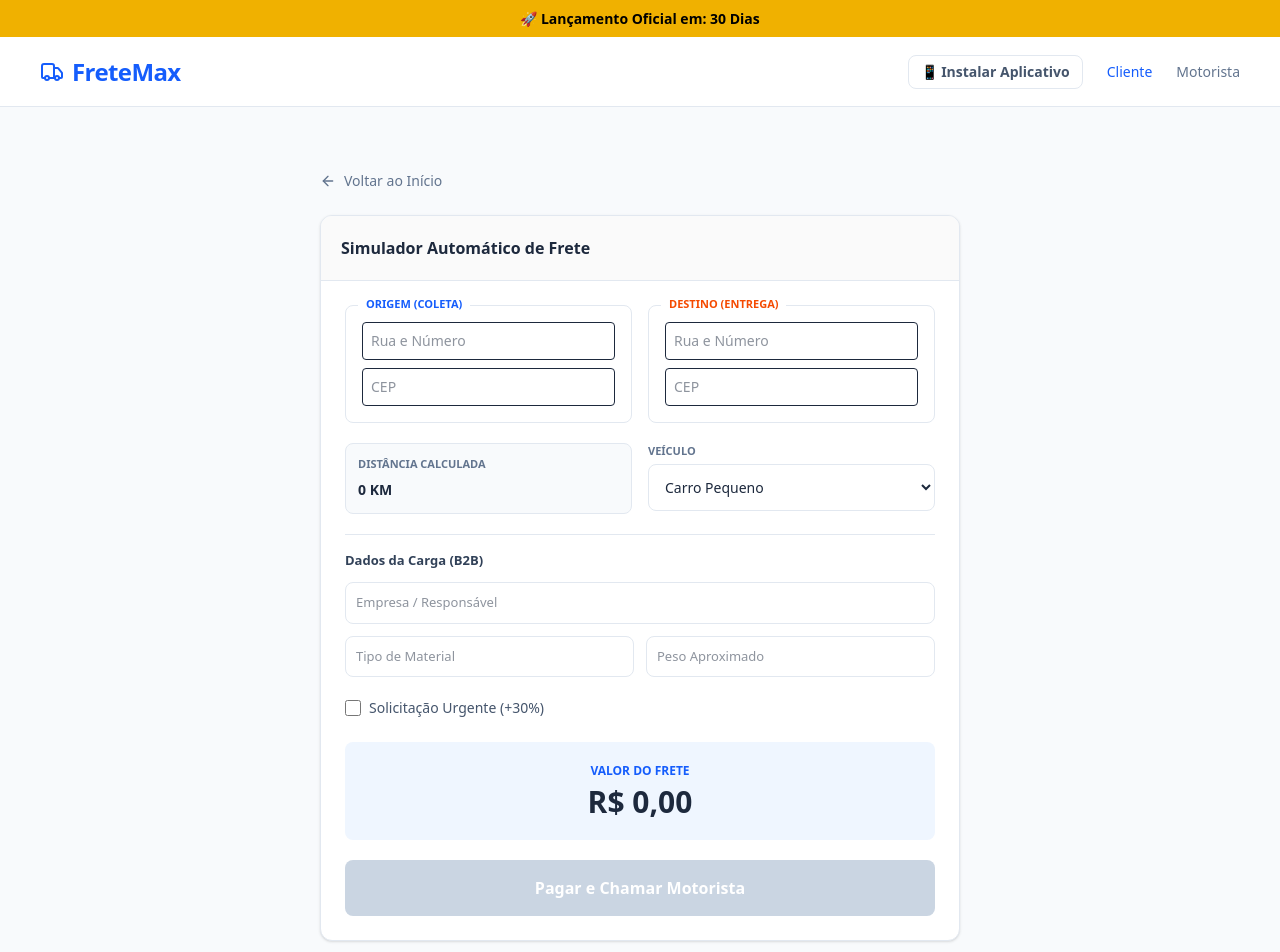
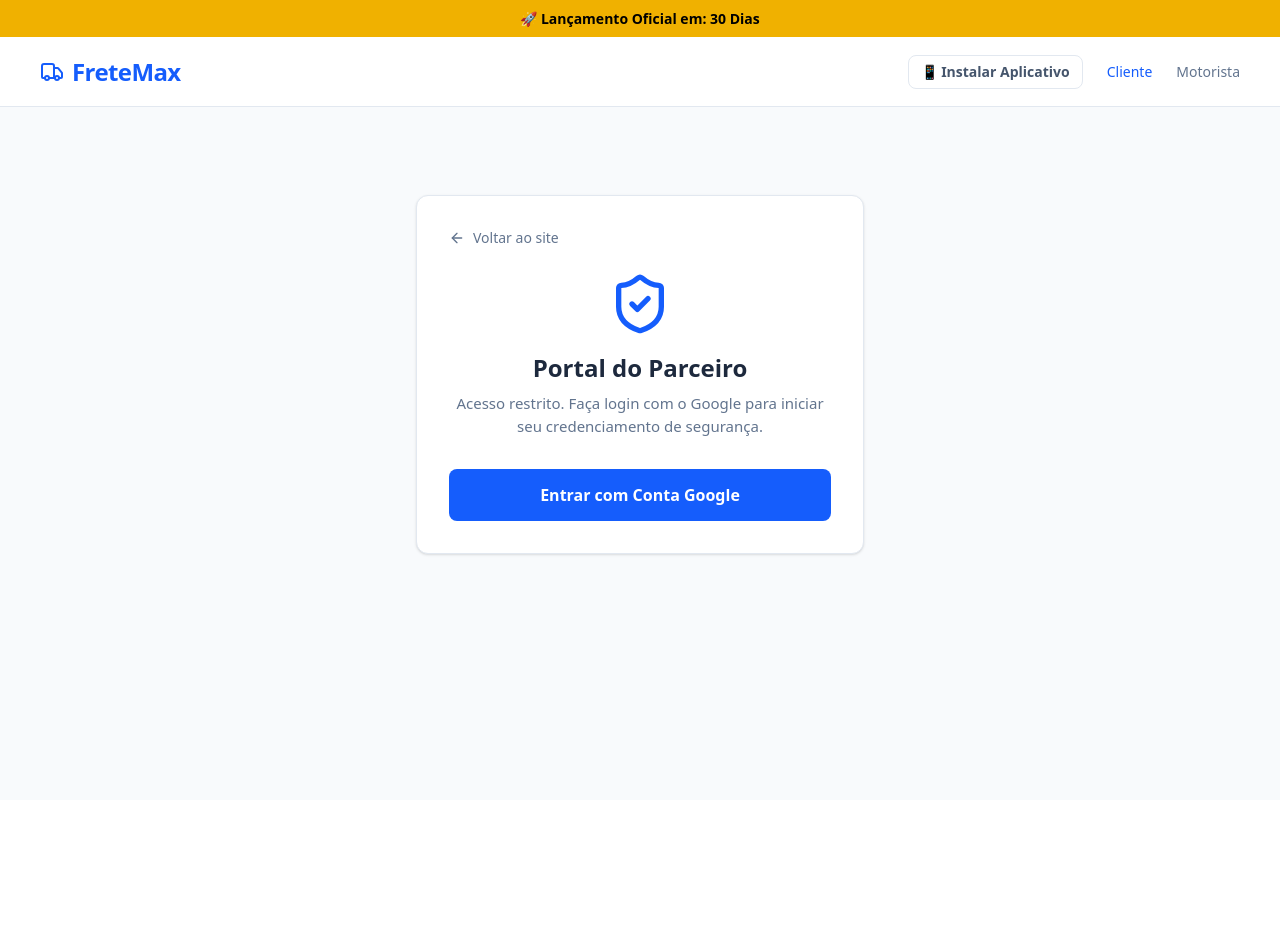
Before and after one commit to rodrigovtr38-hash/FRETEMAX, a React (Vite) app in the folder fretemax-projeto-final/: page /cliente in a window 1280 px wide. Shown: the top 952 px of the page. After the commit the page ends 800 px from the top, so only its background shows below. Built offline with nearby package versions, Linux system fonts and the light colour scheme.

Commit message:
Update Cliente.tsx

```diff
--- a/fretemax-projeto-final/src/pages/Cliente.tsx
+++ b/fretemax-projeto-final/src/pages/Cliente.tsx
@@ -1,251 +1,162 @@
-import { useState, useEffect } from 'react';
-import { db } from '../firebase';
-import { collection, addDoc, onSnapshot, doc, serverTimestamp, query, where, getDocs } from 'firebase/firestore';
-import { MapPin, CheckCircle2, MessageCircle, ArrowLeft, AlertTriangle } from 'lucide-react';
+import { useState } from 'react';
+import { auth, db } from '../firebase';
+import { signInWithPopup, GoogleAuthProvider } from 'firebase/auth';
+import { collection, addDoc, serverTimestamp } from 'firebase/firestore';
+import { ShieldCheck, UploadCloud, AlertCircle, ArrowLeft } from 'lucide-react';
 
-export default function Cliente() {
-  const [coletaRua, setColetaRua] = useState('');
-  const [coletaCep, setColetaCep] = useState('');
-  const [entregaRua, setEntregaRua] = useState('');
-  const [entregaCep, setEntregaCep] = useState('');
+// CORREÇÃO CIRÚRGICA: Criando o provider direto aqui para não depender do firebase.ts
+const provider = new GoogleAuthProvider();
 
-  const [autoDistance, setAutoDistance] = useState(0);
-  const [isCalculating, setIsCalculating] = useState(false);
+export default function Motorista() {
+  const [user, setUser] = useState<any>(null);
+  const [step, setStep] = useState(1);
+  const [isSubmitting, setIsSubmitting] = useState(false);
 
-  const [company, setCompany] = useState('');
-  const [material, setMaterial] = useState('');
-  const [weight, setWeight] = useState('');
+  const [form, setForm] = useState({
+    nome: '',
+    whatsapp: '',
+    placa: '',
+    renavam: '',
+    categoria: 'Carro Pequeno'
+  });
 
-  const [vehicle, setVehicle] = useState('Carro Pequeno');
-  const [urgent, setUrgent] = useState(false);
-
-  const [orderId, setOrderId] = useState<string | null>(null);
-  const [orderStatus, setOrderStatus] = useState<string | null>(null);
-  const [driverContact, setDriverContact] = useState<{name: string, phone: string} | null>(null);
-  const [availableDriverCount, setAvailableDriverCount] = useState<number | null>(null);
-
-  // BLINDAGEM MATEMÁTICA ABSOLUTA
-  const getMultiplier = (veh: string) => {
-    const v = String(veh || '').toLowerCase();
-    if (v.includes('utilitário') || v.includes('utilitario')) return 3;
-    if (v.includes('caminhão') || v.includes('caminhao')) return 5;
-    if (v.includes('carreta')) return 10;
-    return 2; // Padrão seguro para Carro Pequeno
-  };
-
-  const safeDistance = Number(autoDistance) || 0;
-  const multiplier = getMultiplier(vehicle);
-  const base = 20;
-
-  const valorMotorista = base + (safeDistance * multiplier);
-  let valorCliente = valorMotorista * 1.20; // Margem de 20%
-  if (urgent) {
-    valorCliente *= 1.30;
-  }
-
-  // TRAVA DE SEGURANÇA PARA A TELA NÃO FICAR BRANCA
-  const formatCurrency = (value: number) => {
-    if (!Number.isFinite(value)) return 'R$ 0,00';
-    return new Intl.NumberFormat('pt-BR', { style: 'currency', currency: 'BRL' }).format(value);
-  };
-
-  const handleCepChange = (e: React.ChangeEvent<HTMLInputElement>, setter: React.Dispatch<React.SetStateAction<string>>) => {
-    let v = e.target.value.replace(/\D/g, '');
-    if (v.length > 5) v = v.replace(/^(\d{5})(\d)/, '$1-$2');
-    setter(v.slice(0, 9));
-  };
-
-  useEffect(() => {
-    if (coletaCep.length === 9 && entregaCep.length === 9) {
-      setIsCalculating(true);
-      const timer = setTimeout(() => {
-        setAutoDistance(18.5);
-        setIsCalculating(false);
-      }, 1200);
-      return () => clearTimeout(timer);
-    } else {
-      setAutoDistance(0);
-    }
-  }, [coletaCep, entregaCep]);
-
-  useEffect(() => {
-    const fetchAvail = async () => {
-      if (!coletaCep || !vehicle || autoDistance <= 0) {
-        setAvailableDriverCount(null);
-        return;
-      }
-      try {
-        const q = query(collection(db, 'motoristas_cadastros'), where('categoria', '==', vehicle));
-        const snap = await getDocs(q);
-        setAvailableDriverCount(snap.docs.length);
-      } catch(e) {
-        setAvailableDriverCount(0);
-      }
-    }
-    fetchAvail();
-  }, [coletaCep, vehicle, autoDistance]);
-
-  useEffect(() => {
-    if (!orderId) return;
-    const unsubscribe = onSnapshot(doc(db, 'fretes', orderId), (snapshot) => {
-        if (snapshot.exists()) {
-          const data = snapshot.data();
-          setOrderStatus(data.status);
-          if (data.status === 'aceito') {
-            setDriverContact({
-              name: data.motoristaNome || 'Motorista',
-              phone: data.motoristaWhatsapp || '',
-            });
-          }
-        }
-      }
-    );
-    return () => unsubscribe();
-  }, [orderId]);
-
-  const handlePagar = async () => {
-    if (!coletaRua || !coletaCep || !entregaRua || !entregaCep || autoDistance <= 0) {
-      alert("Preencha todos os campos de endereço corretamente.");
-      return;
-    }
-
+  const handleLogin = async () => {
     try {
-      const docRef = await addDoc(collection(db, 'fretes'), {
-        cidadeOrigem: `${coletaRua}, CEP: ${coletaCep}`,
-        cidadeDestino: `${entregaRua}, CEP: ${entregaCep}`,
-        distancia: safeDistance,
-        veiculo: vehicle,
-        responsavel: company,
-        material: material,
-        peso: weight,
-        urgente: urgent,
-        valorMotorista,
-        valorCliente,
-        status: 'aguardando_motorista',
-        createdAt: serverTimestamp()
-      });
-      setOrderId(docRef.id);
-      setOrderStatus('aguardando_motorista');
+      const result = await signInWithPopup(auth, provider);
+      setUser(result.user);
     } catch (error) {
-      alert("Erro ao conectar com o banco. Tente novamente.");
+      console.error("Erro no login:", error);
     }
   };
 
-  if (orderStatus === 'aceito') {
+  const handleChange = (e: any) => {
+    setForm({ ...form, [e.target.name]: e.target.value });
+  };
+
+  const handleSubmit = async () => {
+    if (!form.nome || !form.placa || !form.renavam) {
+        alert("Compliance: Preencha todos os dados obrigatórios do veículo.");
+        return;
+    }
+    setIsSubmitting(true);
+    try {
+      await addDoc(collection(db, 'motoristas_cadastros'), {
+        ...form,
+        email: user.email,
+        status: 'pendente_aprovacao',
+        createdAt: serverTimestamp(),
+      });
+      setStep(3);
+    } catch (error) {
+      console.error("Erro ao salvar:", error);
+      alert("Erro de conexão. Tente novamente.");
+    } finally {
+      setIsSubmitting(false);
+    }
+  };
+
+  // TELA 0: LOGIN INICIAL
+  if (!user) {
     return (
-      <div className="max-w-md mx-auto mt-10 bg-white rounded-xl border border-slate-200 shadow-sm overflow-hidden flex flex-col pt-8">
-        <div className="p-6 flex flex-col items-center text-center gap-6 animate-in fade-in">
-          <div className="w-16 h-16 bg-[#dcfce7] text-[#166534] rounded-full flex items-center justify-center">
-            <CheckCircle2 className="w-8 h-8" />
+      <div className="max-w-md mx-auto mt-12 bg-white p-8 rounded-xl shadow-sm border border-slate-200 text-center">
+        <button onClick={() => window.location.href = '/'} className="flex items-center gap-2 text-slate-500 hover:text-slate-800 transition-colors mb-6 font-medium text-sm">
+            <ArrowLeft className="w-4 h-4" /> Voltar ao site
+        </button>
+        <ShieldCheck className="w-16 h-16 text-blue-600 mx-auto mb-4" />
+        <h1 className="text-2xl font-bold text-slate-800 mb-2">Portal do Parceiro</h1>
+        <p className="text-slate-500 mb-8 text-[15px]">Acesso restrito. Faça login com o Google para iniciar seu credenciamento de segurança.</p>
+        <button onClick={handleLogin} className="w-full bg-blue-600 text-white font-bold py-3.5 px-4 rounded-lg hover:bg-blue-700 transition-colors">
+          Entrar com Conta Google
+        </button>
+      </div>
+    );
+  }
+
+  // ETAPA 1: DADOS DO VEÍCULO
+  if (step === 1) {
+    return (
+      <div className="max-w-md mx-auto mt-10 bg-white p-6 rounded-xl shadow-sm border border-slate-200">
+        <h2 className="text-[18px] font-bold text-slate-800 mb-1">Etapa 1: Dados Oficiais</h2>
+        <p className="text-sm text-slate-500 mb-5">Preencha os dados exatos do documento.</p>
+        <div className="space-y-4">
+          <div>
+              <label className="block text-[12px] font-bold text-slate-500 mb-1 uppercase">Nome Completo</label>
+              <input name="nome" placeholder="Igual à CNH" onChange={handleChange} className="w-full p-3 border-[1.5px] border-slate-200 rounded-lg text-sm focus:border-blue-600 focus:outline-none" />
           </div>
           <div>
-            <h2 className="text-[18px] font-bold text-slate-800">🚚 Motorista a caminho!</h2>
-            <p className="text-slate-500 mt-2 text-sm">Seu frete foi aceito.</p>
+              <label className="block text-[12px] font-bold text-slate-500 mb-1 uppercase">WhatsApp</label>
+              <input name="whatsapp" placeholder="(00) 00000-0000" onChange={handleChange} className="w-full p-3 border-[1.5px] border-slate-200 rounded-lg text-sm focus:border-blue-600 focus:outline-none" />
           </div>
-          {driverContact && driverContact.phone && (
-            <a href={`https://wa.me/55${driverContact.phone.replace(/[^0-9]/g, '')}`} target="_blank" rel="noopener noreferrer" className="w-full mt-2 p-[14px] flex items-center justify-center gap-2 bg-[#25d366] text-white font-semibold rounded-lg hover:opacity-90">
-              <MessageCircle className="w-5 h-5" /> Falar com {driverContact.name}
-            </a>
-          )}
+          <div className="grid grid-cols-2 gap-3">
+              <div>
+                  <label className="block text-[12px] font-bold text-slate-500 mb-1 uppercase">Placa</label>
+                  <input name="placa" placeholder="ABC-1234" onChange={handleChange} className="w-full p-3 border-[1.5px] border-slate-200 rounded-lg uppercase text-sm focus:border-blue-600 focus:outline-none" />
+              </div>
+              <div>
+                  <label className="block text-[12px] font-bold text-slate-500 mb-1 uppercase">RENAVAM</label>
+                  <input name="renavam" placeholder="0000000000" onChange={handleChange} className="w-full p-3 border-[1.5px] border-slate-200 rounded-lg text-sm focus:border-blue-600 focus:outline-none" />
+              </div>
+          </div>
+          <div>
+              <label className="block text-[12px] font-bold text-slate-500 mb-1 uppercase">Categoria do Veículo</label>
+              <select name="categoria" onChange={handleChange} className="w-full p-3 border-[1.5px] border-slate-200 rounded-lg bg-white text-sm focus:border-blue-600 focus:outline-none">
+                <option value="Carro Pequeno">Carro Pequeno</option>
+                <option value="Utilitário">Utilitário (Fiorino, Kangoo)</option>
+                <option value="Caminhão 3/4">Caminhão 3/4</option>
+                <option value="Carreta">Carreta (Até 30 Toneladas)</option>
+              </select>
+          </div>
+          <button onClick={() => setStep(2)} className="w-full bg-slate-800 text-white font-bold py-3.5 rounded-lg mt-2 hover:bg-slate-900 transition-colors">
+              Continuar para Documentos
+          </button>
         </div>
       </div>
     );
   }
 
-  if (orderStatus === 'aguardando_motorista') {
+  // ETAPA 2: UPLOAD DE DOCUMENTOS
+  if (step === 2) {
     return (
-      <div className="max-w-md mx-auto mt-10 bg-white rounded-xl border border-slate-200 shadow-sm overflow-hidden">
-        <div className="p-5 border-b border-slate-200 bg-slate-50 flex justify-between items-center">
-          <h2 className="text-[16px] font-semibold text-slate-800">Status do Frete</h2>
-          <span className="px-3 py-1 rounded-full text-[12px] font-bold bg-[#fef3c7] text-[#92400e]">Buscando...</span>
-        </div>
-        <div className="p-8 flex flex-col items-center text-center gap-4">
-          <MapPin className="w-10 h-10 text-blue-600 animate-bounce" />
-          <p className="text-[16px] font-semibold text-slate-800">Procurando motoristas na região...</p>
-          <div className="w-full h-2 bg-slate-100 rounded-full mt-4 overflow-hidden">
-            <div className="w-1/2 h-full bg-blue-600 animate-pulse"></div>
-          </div>
-        </div>
+      <div className="max-w-md mx-auto mt-10 bg-white p-6 rounded-xl shadow-sm border border-slate-200">
+         <h2 className="text-[18px] font-bold text-slate-800 mb-1">Etapa Final: Documentação</h2>
+         <p className="text-sm text-slate-500 mb-5">Envie fotos legíveis para a análise de segurança.</p>
+         <div className="space-y-4">
+            <div className="border-2 border-dashed border-slate-300 p-6 rounded-lg text-center cursor-pointer hover:bg-slate-50 transition-colors">
+                <UploadCloud className="w-8 h-8 text-blue-500 mx-auto mb-2" />
+                <p className="text-[15px] font-bold text-slate-700">Foto da CNH</p>
+                <p className="text-[12px] text-slate-500 mb-3">Tire do documento fora do plástico</p>
+                <input type="file" className="text-sm w-full file:mr-4 file:py-2 file:px-4 file:rounded-full file:border-0 file:text-sm file:font-semibold file:bg-blue-50 file:text-blue-700 hover:file:bg-blue-100" />
+            </div>
+            <div className="border-2 border-dashed border-slate-300 p-6 rounded-lg text-center cursor-pointer hover:bg-slate-50 transition-colors">
+                <UploadCloud className="w-8 h-8 text-blue-500 mx-auto mb-2" />
+                <p className="text-[15px] font-bold text-slate-700">Documento do Carro (CRLV)</p>
+                <p className="text-[12px] text-slate-500 mb-3">Pode ser o documento digital (PDF/Print)</p>
+                <input type="file" className="text-sm w-full file:mr-4 file:py-2 file:px-4 file:rounded-full file:border-0 file:text-sm file:font-semibold file:bg-blue-50 file:text-blue-700 hover:file:bg-blue-100" />
+            </div>
+            <button onClick={handleSubmit} disabled={isSubmitting} className="w-full bg-green-600 text-white font-bold py-3.5 rounded-lg hover:bg-green-700 transition-colors mt-4">
+                {isSubmitting ? 'Criptografando dados...' : 'Enviar para Análise de Segurança'}
+            </button>
+            <button onClick={() => setStep(1)} className="w-full text-slate-500 text-sm font-medium hover:text-slate-700 py-2">
+                Voltar e corrigir dados
+            </button>
+         </div>
       </div>
     );
   }
 
+  // TELA FINAL: COMPLIANCE
   return (
-    <div className="max-w-2xl mx-auto px-4 py-6">
-      <button onClick={() => window.location.href = '/'} className="flex items-center gap-2 text-slate-500 hover:text-slate-800 mb-6 font-medium text-sm">
-        <ArrowLeft className="w-4 h-4" /> Voltar ao Início
-      </button>
-
-      <div className="bg-white rounded-xl border border-slate-200 shadow-sm overflow-hidden">
-        <div className="p-5 border-b border-slate-200 bg-neutral-50"><h2 className="text-[16px] font-semibold text-slate-800">Simulador Automático de Frete</h2></div>
-        <div className="p-6 space-y-5">
-
-          <div className="grid grid-cols-1 md:grid-cols-2 gap-4">
-            <div className="p-4 border-[1.5px] border-slate-200 rounded-lg relative">
-              <span className="absolute -top-[10px] left-3 bg-white px-2 text-[11px] font-bold uppercase text-blue-600">Origem (Coleta)</span>
-              <input className="w-full p-2 mb-2 border-[1.5px] rounded text-sm focus:border-blue-600 outline-none" placeholder="Rua e Número" value={coletaRua} onChange={e => setColetaRua(e.target.value)} />
-              <input className="w-full p-2 border-[1.5px] rounded text-sm focus:border-blue-600 outline-none" placeholder="CEP" value={coletaCep} onChange={e => handleCepChange(e, setColetaCep)} maxLength={9} />
-            </div>
-            <div className="p-4 border-[1.5px] border-slate-200 rounded-lg relative">
-              <span className="absolute -top-[10px] left-3 bg-white px-2 text-[11px] font-bold uppercase text-orange-600">Destino (Entrega)</span>
-              <input className="w-full p-2 mb-2 border-[1.5px] rounded text-sm focus:border-blue-600 outline-none" placeholder="Rua e Número" value={entregaRua} onChange={e => setEntregaRua(e.target.value)} />
-              <input className="w-full p-2 border-[1.5px] rounded text-sm focus:border-blue-600 outline-none" placeholder="CEP" value={entregaCep} onChange={e => handleCepChange(e, setEntregaCep)} maxLength={9} />
-            </div>
-          </div>
-
-          <div className="grid grid-cols-2 gap-4">
-            <div className="p-3 border-[1.5px] border-slate-200 rounded-lg bg-slate-50">
-              <label className="block text-[11px] font-bold text-slate-500 mb-1 uppercase">Distância Calculada</label>
-              {isCalculating ? <span className="text-blue-600 text-sm font-bold animate-pulse">Calculando...</span> : <span className="text-slate-800 text-sm font-bold">{safeDistance} KM</span>}
-            </div>
-            <div>
-              <label className="block text-[11px] font-bold text-slate-500 mb-1 uppercase">Veículo</label>
-              <select className="w-full p-3 border-[1.5px] border-slate-200 rounded-lg bg-white text-sm outline-none focus:border-blue-600" value={vehicle} onChange={e => setVehicle(e.target.value)}>
-                <option value="Carro Pequeno">Carro Pequeno</option>
-                <option value="Utilitário">Utilitário (Fiorino, Kangoo)</option>
-                <option value="Caminhão 3/4">Caminhão 3/4</option>
-                <option value="Carreta">Carreta (Até 30t)</option>
-              </select>
-            </div>
-          </div>
-
-          <div className="border-t border-slate-200 pt-4 mt-2">
-            <h3 className="text-[13px] font-bold text-slate-700 mb-3">Dados da Carga (B2B)</h3>
-            <div className="space-y-3">
-              <div>
-                <input className="w-full p-2.5 border-[1.5px] border-slate-200 rounded-lg text-[13px] focus:border-blue-600 outline-none" placeholder="Empresa / Responsável" value={company} onChange={e => setCompany(e.target.value)} />
-              </div>
-              <div className="grid grid-cols-2 gap-3">
-                <input className="w-full p-2.5 border-[1.5px] border-slate-200 rounded-lg text-[13px] focus:border-blue-600 outline-none" placeholder="Tipo de Material" value={material} onChange={e => setMaterial(e.target.value)} />
-                <input className="w-full p-2.5 border-[1.5px] border-slate-200 rounded-lg text-[13px] focus:border-blue-600 outline-none" placeholder="Peso Aproximado" value={weight} onChange={e => setWeight(e.target.value)} />
-              </div>
-            </div>
-          </div>
-
-          {availableDriverCount !== null && safeDistance > 0 && (
-            <div className={`p-3 rounded-lg text-[13px] font-medium border flex items-center gap-2 ${availableDriverCount > 0 ? 'bg-green-50 border-green-200 text-green-700' : 'bg-yellow-50 border-yellow-200 text-yellow-700'}`}>
-              <AlertTriangle className="w-4 h-4" />
-              {availableDriverCount > 0 ? `${availableDriverCount} motoristas na região` : 'Poucos motoristas disponíveis (1)'}
-            </div>
-          )}
-
-          <div className="flex items-center gap-2 text-[14px] text-slate-600 font-medium">
-            <input type="checkbox" checked={urgent} onChange={e => setUrgent(e.target.checked)} className="w-4 h-4 rounded border-slate-300 text-blue-600" />
-            <span>Solicitação Urgente (+30%)</span>
-          </div>
-
-          <div className="bg-[#eff6ff] p-5 rounded-lg text-center mt-6">
-            <p className="text-[12px] font-bold text-blue-600 uppercase">Valor do Frete</p>
-            <p className="text-3xl font-black text-slate-800 mt-1">
-               {safeDistance > 0 ? formatCurrency(valorCliente) : 'R$ 0,00'}
-            </p>
-          </div>
-
-          <button onClick={handlePagar} disabled={safeDistance <= 0} className="w-full bg-blue-600 text-white font-bold py-4 rounded-lg hover:bg-blue-700 transition-colors disabled:bg-slate-300">
-            Pagar e Chamar Motorista
-          </button>
-        </div>
+    <div className="max-w-md mx-auto mt-12 bg-white p-8 rounded-xl shadow-sm border border-slate-200 text-center animate-in fade-in zoom-in duration-300">
+      <AlertCircle className="w-16 h-16 text-yellow-500 mx-auto mb-4" />
+      <h2 className="text-[22px] font-bold text-slate-800 mb-2">Conta em Análise</h2>
+      <p className="text-slate-600 text-[15px] leading-relaxed">
+        Seus documentos foram recebidos pelo nosso sistema e estão passando pelo rigoroso processo de Background Check (Verificação de Antecedentes).
+      </p>
+      <div className="mt-6 p-4 bg-slate-50 rounded-lg border border-slate-100">
+          <p className="text-slate-800 text-[14px] font-bold uppercase tracking-wide">Prazo de liberação</p>
+          <p className="text-blue-600 font-black text-xl mt-1">Até 24 horas</p>
       </div>
+      <p className="text-slate-400 mt-6 text-[13px]">Você será notificado via WhatsApp assim que sua conta for ativada para receber fretes.</p>
     </div>
   );
 }
```
